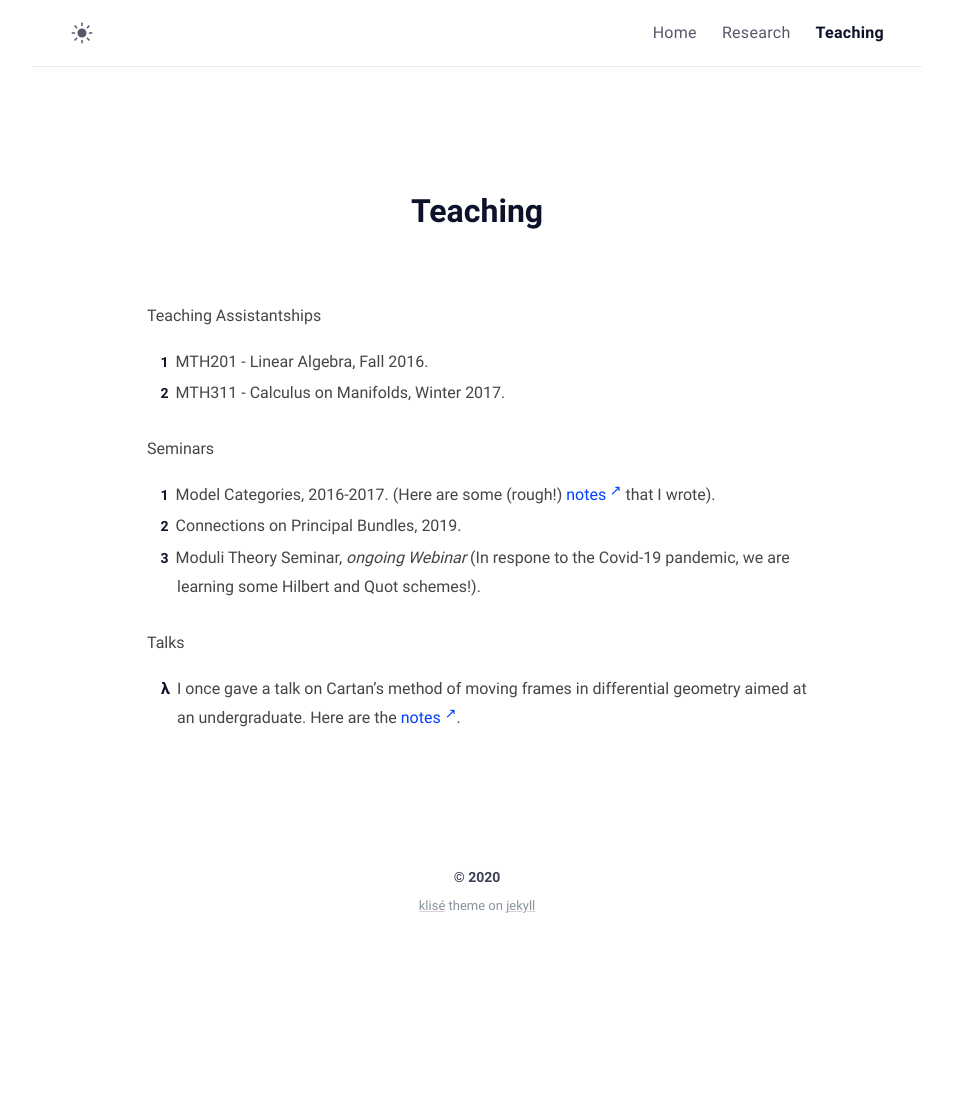
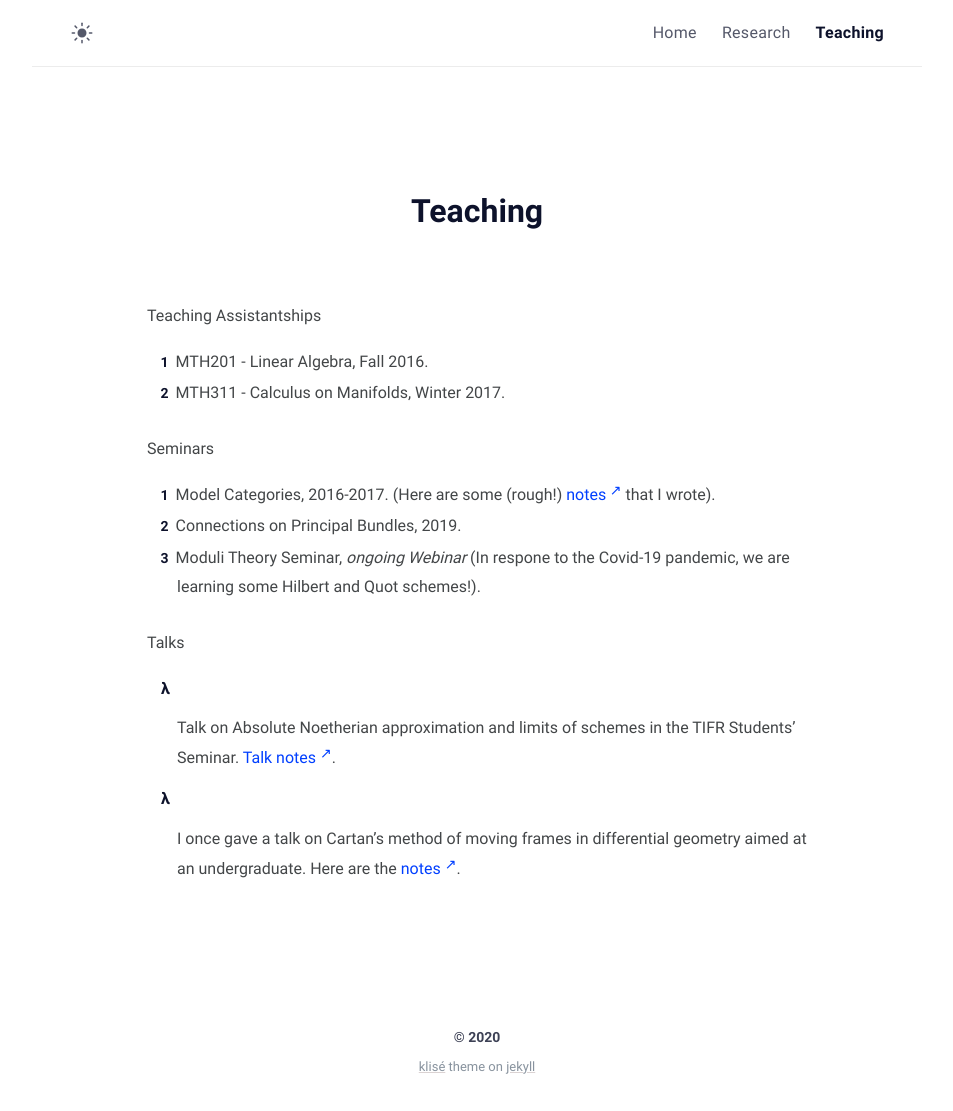
Before and after one commit to shambhavopaya/shambhavopaya.github.io, a Jekyll site: the page built from teaching.md, in a window 1280 px wide. Shown: the whole page, without its empty margins (163-1116 px from the left). Built offline with Jekyll 4.4.1, drawn with Linux system fonts in a browser that asks for light colours; before the commit the page ends 950 px from its top, so only the background shows below that.

Commit message:
approximation talk notes added

```diff
--- a/teaching.md
+++ b/teaching.md
@@ -22,4 +22,6 @@ comments: false
 
 
 Talks
+* Talk on Absolute Noetherian approximation and limits of schemes in the TIFR Students' Seminar. <a href="/assets/notes/approximations.article.pdf" target="_blank"> Talk notes </a>.
+
 * I once gave a talk on Cartan's method of moving frames in differential geometry aimed at an undergraduate. Here are the <a href="/assets/notes/EGOF (revised).pdf" target="_blank"> notes </a>.
```
Also changed, not shown: 5 other files.
